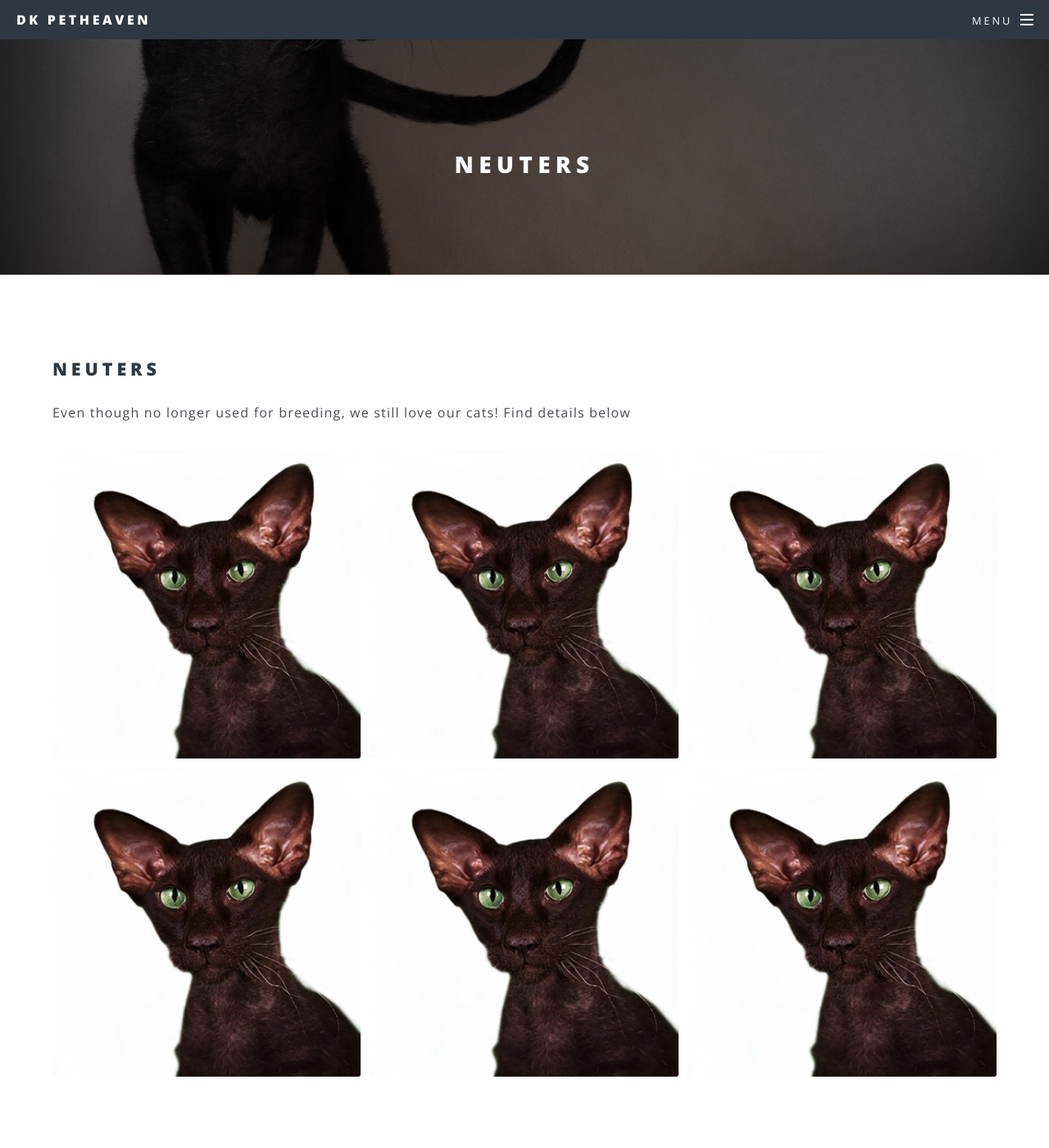
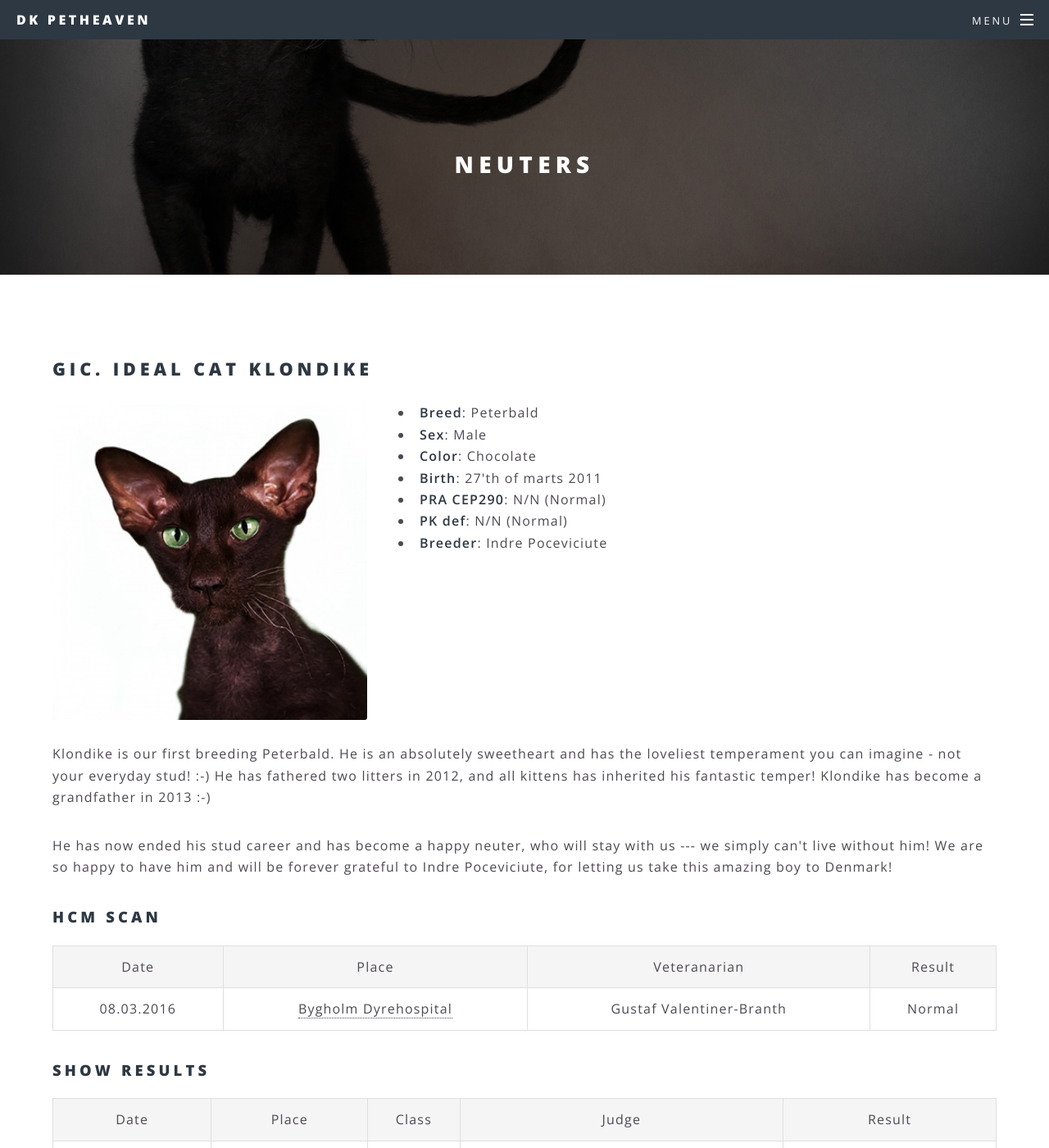
Before and after one commit to petheaven/petheaven.github.io, a Jekyll site: the page built from neuters.html, in a window 1280 px wide and 1400 px high. Shown: the whole window at 82% size. Built offline with Jekyll 4.4.1, drawn with Linux system fonts in a browser that asks for light colours; some of the changed text lies outside the part shown.

Commit message:
refactoring of pages and starting adding data

```diff
--- a/_data/cats/neuters.json
+++ /dev/null
@@ -1,6 +0,0 @@
-{
-	"kronk": {
-
-	}
-
-}
--- /dev/null
+++ b/_data/neuters/kronk.yml
@@ -0,0 +1,42 @@
+name: GIC. IDEAL CAT KLONDIKE
+img: images/cats/gic-ideal-cat-klondike.jpg
+breed: Peterbald
+sex: Male
+color: Chocolate
+birth: 27'th of marts 2011
+breeder: Indre Poceviciute
+sections:
+  - p: Klondike is our first breeding Peterbald. He is an absolutely sweetheart and has the loveliest temperament you can imagine - not your everyday stud! :-) He has fathered two litters in 2012, and all kittens has inherited his fantastic temper! Klondike has become a grandfather in 2013 :-)
+  - p: He has now ended his stud career and has become a happy neuter, who will stay with us --- we simply can't live without him! We are so happy to have him and will be forever grateful to Indre Poceviciute, for letting us take this amazing boy to Denmark!
+tests:
+  - name: PRA CEP290
+    result: N/N (Normal)
+  - name: PK def
+    result: N/N (Normal)
+scans:
+  - date: 08.03.2016
+    location: Bygholm Dyrehospital
+    link: http://www.bygholm-dyr.dk/
+    veteranarian: Gustaf Valentiner-Branth
+    result: Normal
+shows:
+  - date: 11.01.2014
+    place: Brædstrup
+    class: 9
+    judge: Hanne Sofie Sneum
+    result: CAC, BIS, BOB 4
+  - date: 12.02.2014
+    place: Brædstrup
+    class: 9
+    judge: Laura Boshoven-Scholten
+    result: CAC
+  - date: 29.03.2014
+    place: Hedensted
+    class: 9
+    judge: Yan Roca Folch
+    result: CAC, NOM
+  - date: 30.03.2014
+    place: Hedensted
+    class: 9
+    judge: Pia Nyman
+    result: CACIB
--- /dev/null
+++ b/_includes/cat_list.html
@@ -0,0 +1,91 @@
+{% for cats in include.page_data %}
+{% assign cat = cats[1] %}
+<header>
+	<h2>{{ cat.name }}</h2>
+</header>
+<section>
+	<span class="image 4u left"><img src="{{ cat.img }}" alt=""/></span>
+	<div style="overflow: auto;">
+		<ul>
+			<li><b>Breed</b>: {{ cat.breed }}</li>
+			<li><b>Sex</b>: {{ cat.sex }}</li>
+			<li><b>Color</b>: {{ cat.color }}</li>
+			<li><b>Birth</b>: {{ cat.birth }}</li>
+			{% for row in cat.tests %}
+			<li>
+				<b>{{ row.name }}</b>: {{ row.result }}
+			</li>
+			{% endfor %}
+			<li><b>Breeder</b>: {{ cat.breeder }}</li>
+		</ul>
+	</div>
+	{% for row in cat.sections %}
+	<div class="row">
+		<p>{{ row.p }}</p>
+	</div>
+	{% endfor %}
+</section>
+
+{% if cat.scans %}
+	<header>
+		<h3>HCM scan</h3>
+	</header>
+	<div class="table-wrapper">
+	<table class="alt">
+		<tbody>
+			<tr>
+				<td style="text-align: center;">Date</td>
+				<td style="text-align: center;">Place</td>
+				<td style="text-align: center;">Veteranarian</td>
+				<td style="text-align: center;">Result</td>
+			</tr>
+
+			{% for scan in cat.scans %}
+			<tr>
+				<td style="text-align: center;">{{ scan.date }}</td>
+				<td style="text-align: center;">
+					{% if scan.link %}
+					<a href="http://www.bygholm-dyr.dk/">{{ scan.location }}</a></td>
+					{% else %}
+					{{ scan.location }}
+					{% endif %}
+				<td style="text-align: center;">{{ scan.veteranarian }}</td>
+				<td style="text-align: center;">{{ scan.result }}</td>
+			</tr>
+			{% endfor %}
+		</tbody>
+	</table>
+	</div>
+{% endif %}
+
+{% if cat.shows %}
+	<header>
+		<h3>Show results</h3>
+	</header>
+	<div class="table-wrapper">
+	<table class="alt">
+		<tbody>
+			<tr>
+				<td style="text-align: center;">Date</td>
+				<td style="text-align: center;">Place</td>
+				<td style="text-align: center;">Class</td>
+				<td style="text-align: center;">Judge</td>
+				<td style="text-align: center;">Result</td>
+			</tr>
+
+			{% for show in cat.shows %}
+			<tr>
+				<td style="text-align: center;">{{ show.date }}</td>
+				<td style="text-align: center;">{{ show.place }}</td>
+				<td style="text-align: center;">{{ show.class }}</td>
+				<td style="text-align: center;">{{ show.judge }}</td>
+				<td style="text-align: center;">{{ show.result }}</td>
+			</tr>
+			{% endfor %}
+		</tbody>
+	</table>
+	</div>
+{% endif %}
+
+<hr />
+{% endfor %}
--- a/neuters.html
+++ b/neuters.html
@@ -2,20 +2,5 @@
 layout: page
 title: Neuters
 ---
-<section>
-	<header>
-		<h2>Neuters</h2>
-	</header>
-	<p>Even though no longer used for breeding, we still love our cats! Find details below</p>
 
-	<div class="box alt">
-		<div class="row uniform 50%">
-			<div class="4u"><span class="image fit"><a href="/neuters/kronk.html"><img src="images/cats/gic-ideal-cat-klondike.jpg" alt=""/></a></span></div>
-			<div class="4u"><span class="image fit"><a href="/neuters/kronk.html"><img src="images/cats/gic-ideal-cat-klondike.jpg" alt=""/></a></span></div>
-			<div class="4u"><span class="image fit"><a href="/neuters/kronk.html"><img src="images/cats/gic-ideal-cat-klondike.jpg" alt=""/></a></span></div>
-			<div class="4u"><span class="image fit"><a href="/neuters/kronk.html"><img src="images/cats/gic-ideal-cat-klondike.jpg" alt=""/></a></span></div>
-			<div class="4u"><span class="image fit"><a href="/neuters/kronk.html"><img src="images/cats/gic-ideal-cat-klondike.jpg" alt=""/></a></span></div>
-			<div class="4u"><span class="image fit"><a href="/neuters/kronk.html"><img src="images/cats/gic-ideal-cat-klondike.jpg" alt=""/></a></span></div>
-		</div>
-	</div>
-</section>
+{% include cat_list.html page_data=site.data.neuters %}
```
Also changed, not shown: breeding.html (+2 -32 lines), 1 other file.
